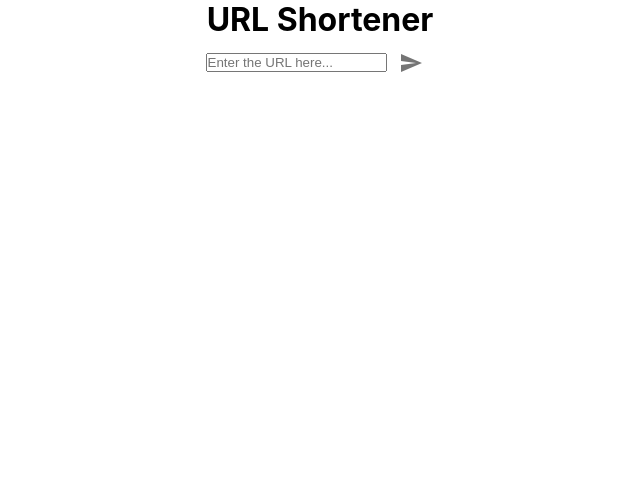
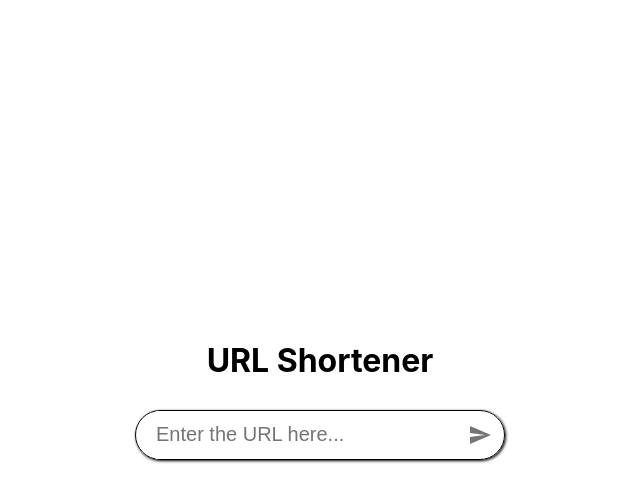
Before and after one commit to priyanshuuranjan/LinkShortner, a React (Create React App) app: page / in a window 1280 px wide. Shown: the top 502 px of the page, without its empty margins (320-960 px from the left). Built offline with nearby package versions, Linux system fonts and the light colour scheme.

Commit message:
updating codes

```diff
--- /dev/null
+++ b/src/Home.css
@@ -0,0 +1,26 @@
+body {
+    display: flex;
+    align-items: center;
+    justify-content: center;
+    height: 100vh;
+  }
+
+  .home__inputContainer {
+    border: 1px solid #000000;
+    display: flex;
+    border-radius: 9999px;
+    box-shadow: 1px 1px 3px black;
+  }
+
+  .home__inputContainer > input {
+    width: 300px;
+    border: none;
+    margin-left: 20px;
+    outline: none;
+    font-size: 20px;
+  }
+
+  .home__center {
+    text-align: center;
+    margin-bottom: 30px;
+  }
--- a/src/Home.js
+++ b/src/Home.js
@@ -3,6 +3,9 @@ import { db } from "./firebase";
 import { v4 as uuidv4 } from "uuid";
 import { IconButton } from "@material-ui/core";
 import { Send } from "@material-ui/icons";
+import "./Home.css";
+
+
 export default function Home() {
   const [url, setUrl] = useState("");
 
```
